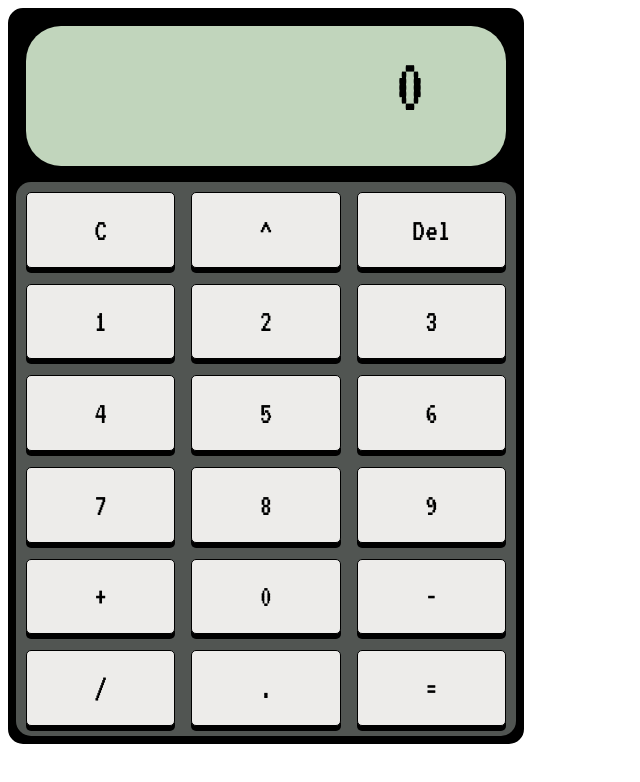
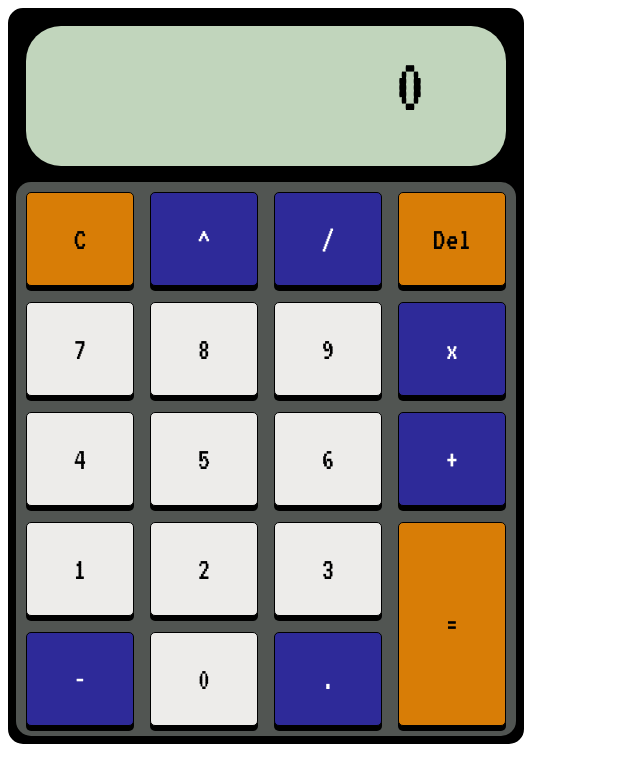
Before and after one commit to NolanKingdon/JavaScript-Calculator, a plain HTML site: page index.html in a window 1280 px wide. Shown: the whole page, without its empty margins (0-640 px from the left). Drawn offline with Linux system fonts and the light colour scheme.

Commit message:
Rearranged button layout, restyled buttons and added button hover/press animation

```diff
--- a/css/styles.css
+++ b/css/styles.css
@@ -34,7 +34,7 @@
     padding: 10px;
     display: grid;
 /*    Look to add another column for better button orientation*/
-    grid-template-columns: 3fr 3fr 3fr;
+    grid-template-columns: 3fr 3fr 3fr 3fr;
     grid-auto-rows: minmax(10px, auto);
     background: #515552;
     grid-gap: 1em;
@@ -56,20 +56,48 @@ button {
 
 button:hover {
 /*Stopped here*/
-    border-radius: 5px;
-    box-shadow: 1px solid;
     background: #a5a5a5;
+    transition: 0.3s;
+
 }
 
 button:active {
-    background: #c9c9c9;
+    background: #8c8c8c;
     box-shadow: 0 2px #000;
     transform: translateY(4px);
+    transition: 0.01s;
 }
 
 /*See notes on 45, and 36 -- This would probably be better if I made the class names a bit better -- Or maybe make an ID I can pull from*/
-#clear, #del, #equals {
+#equals {
 /*Going to add some distinguishing features in here some time*/
 /*    background-color:red;*/
+    grid-column: 4;
+    grid-row: 4/6;
+}
+
+#clear, #equals, #del{
+    background: #d87d06;
+}
+
+#clear:hover, #equals:hover, #del:hover {
+    background: #a86206;
+}
+
+#clear:active, #equals:active, #del:active {
+    background: #844e07;
+}
+
+.nonnum {
+    background: #2e2a99;
+    border: 1px solid black;
+    color: white;
+}
+.nonnum:hover {
+    background: #232070;
+    color: white;
+}
+.nonnum:active {
+    background: #12113a;
 
 }
--- a/index.html
+++ b/index.html
@@ -12,28 +12,29 @@
             <div class = "button">
                 <!--Broken up into 3`s for my own convenience-->
                 <button id = "clear" value = "Clear">C</button>
-                <button class = "num-button" value = "**">^</button>
+                <button class = "num-button nonnum" value = "**">^</button>
+                <button class = "num-button nonnum"  value = "/">/</button>
                 <button id = "del" value = "Del">Del</button>
+
+                <button class = "num-button" value = 7>7</button>
+                <button class = "num-button" value = 8>8</button>
+                <button class = "num-button" value = 9>9</button>
+                <button class = "num-button nonnum" value = "*">x</button>
+
+                <button class = "num-button" value = 4>4</button>
+                <button class = "num-button" value = 5>5</button>
+                <button class = "num-button" value = 6>6</button>
+                <button class = "num-button nonnum" value = "+">+</button>
+
 
                 <button class = "num-button" value = 1>1</button>
                 <button class = "num-button" value = 2>2</button>
                 <button class = "num-button" value = 3>3</button>
+                <button class = "num-button nonnum" value = "-">-</button>
 
-                <button class = "num-button" value = 4>4</button>
-                <button class = "num-button" value = 5>5</button>
-                <button class = "num-button" value = 6>6</button>
-
-                <button class = "num-button" value = 7>7</button>
-                <button class = "num-button" value = 8>8</button>
-                <button class = "num-button" value = 9>9</button>
-
-                <button class = "num-button" value = "+">+</button>
                 <button class = "num-button" value = 0>0</button>
-                <button class = "num-button" value = "-">-</button>
-
-                <button class = "num-button"  value = "/">/</button>
-                <button class = "num-button"  value = ".">.</button>
-                <button id = "equals" value = "=">=</button>
+                <button id = "non-num" class = "num-button nonnum"  value = ".">.</button>
+                <button id = "equals" class = "non-num" value = "=">=</button>
 
             </div>
         </div>
```
